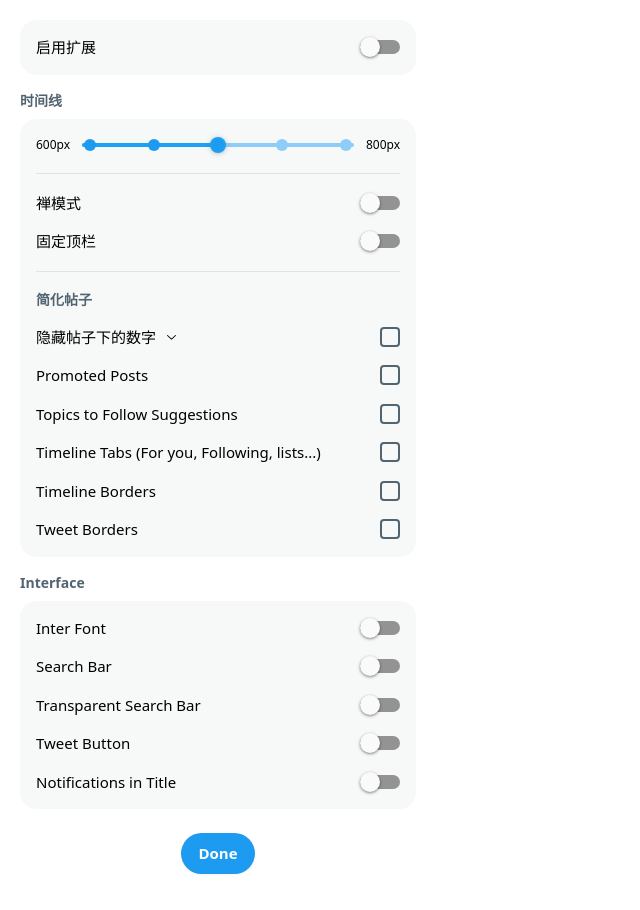
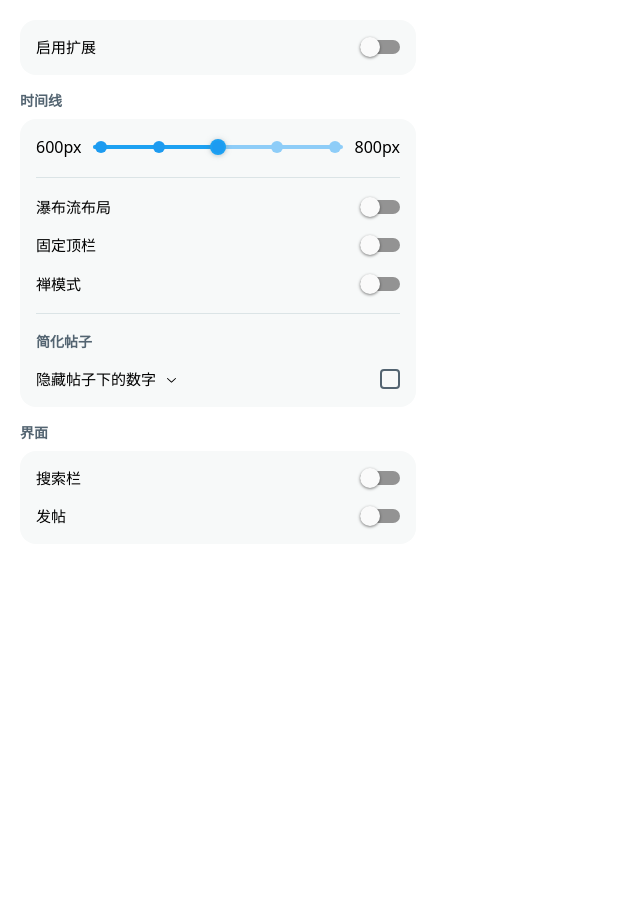
Before and after one commit to qzda/okjike-ui, a Next.js app in the folder entrypoints/popup/: page / in a window 1280 px wide. Shown: the whole page, without its empty margins (0-640 px from the left). After the commit the page ends 800 px from the top, so only its background shows below. Built offline with nearby package versions, Linux system fonts and the light colour scheme.

Commit message:
feat(popup): 布局、配置项

```diff
--- a/entrypoints/popup/components/Main.js
+++ b/entrypoints/popup/components/Main.js
@@ -1,13 +1,11 @@
 import ExtensionStatus from "./sections/ExtensionStatus";
 import InterfaceSection from "./sections/InterfaceSection";
-// import NavigationSection from "./sections/NavigationSection";
 import TimelineSection from "./sections/TimelineSection";
 
 const Main = () => (
   <main className="flex flex-col p-2 gap-y-4">
     <ExtensionStatus />
     <TimelineSection />
-    {/* <NavigationSection /> */}
     <InterfaceSection />
   </main>
 );
--- a/entrypoints/popup/components/controls/TimelineWidthSlider.js
+++ b/entrypoints/popup/components/controls/TimelineWidthSlider.js
@@ -76,7 +76,7 @@ const TimelineWidthSlider = () => {
   return (
     <form>
       <div className="flex items-center gap-x-3">
-        <span className="text-xs font-medium">600px</span>
+        <span className="text-base font-medium">600px</span>
         <StyledSlider
           onValueChange={async (value) => {
             if (value && value[0]) {
@@ -112,7 +112,7 @@ const TimelineWidthSlider = () => {
             ))}
           </span>
         </StyledSlider>
-        <span className="text-xs font-medium">800px</span>
+        <span className="text-base font-medium">800px</span>
       </div>
     </form>
   );
--- a/entrypoints/popup/components/controls/VanityCheckboxes.js
+++ b/entrypoints/popup/components/controls/VanityCheckboxes.js
@@ -1,5 +1,5 @@
 import { useEffect, useState } from "react";
-import { KeyAllVanity, KeyFollowCount, KeyLikeCount, KeyReplyCount, KeyRetweetCount } from "../../../../storage-keys";
+import { KeyAllVanity, KeyLikeCount, KeyReplyCount, KeyRetweetCount } from "../../../../storage-keys";
 import { getStorage, setStorage } from "../../utilities/chromeStorage";
 import ToggleChevron from "../ui/ToggleChevron";
 import { CheckboxControl } from "../ui/checkboxes";
@@ -10,7 +10,6 @@ const VanityCheckboxes = () => {
   const [hideReply, setHideReply] = useState(false);
   const [hideRetweet, setHideRetweet] = useState(false);
   const [hideLike, setHideLike] = useState(false);
-  const [hideFollow, setHideFollow] = useState(false);
 
   useEffect(() => {
     const getUserDefaultAll = async () => {
@@ -47,20 +46,11 @@ const VanityCheckboxes = () => {
         console.warn(error);
       }
     };
-    const getUserDefaultFollow = async () => {
-      try {
-        const userDefaultFollow = await getStorage(KeyFollowCount);
-        userDefaultFollow && setHideFollow(userDefaultFollow === "hide" ? true : false);
-      } catch (error) {
-        console.warn(error);
-      }
-    };
 
     getUserDefaultAll();
     getUserDefaultReply();
     getUserDefaultLike();
     getUserDefaultRetweet();
-    getUserDefaultFollow();
   }, []);
 
   const onCheckedChange = async (type, checked) => {
@@ -70,14 +60,12 @@ const VanityCheckboxes = () => {
         setHideReply(checked);
         setHideRetweet(checked);
         setHideLike(checked);
-        setHideFollow(checked);
         try {
           await setStorage({
             [KeyAllVanity]: checked ? "hide" : "show",
             [KeyReplyCount]: checked ? "hide" : "show",
             [KeyRetweetCount]: checked ? "hide" : "show",
             [KeyLikeCount]: checked ? "hide" : "show",
-            [KeyFollowCount]: checked ? "hide" : "show",
           });
         } catch (error) {
           console.warn(error);
@@ -116,17 +104,6 @@ const VanityCheckboxes = () => {
           console.warn(error);
         }
         break;
-
-      case "follow":
-        setHideFollow(checked);
-        try {
-          await setStorage({
-            [KeyFollowCount]: checked ? "hide" : "show",
-          });
-        } catch (error) {
-          console.warn(error);
-        }
-        break;
     }
   };
 
@@ -142,10 +119,9 @@ const VanityCheckboxes = () => {
       />
       {showVanityCheckboxes && (
         <div className="pl-3 flex flex-col gap-4 mb-2">
-          <CheckboxControl crossedIcon id="reply" label="Reply Count from Tweets" onCheckedChange={(checked) => onCheckedChange("reply", checked)} checked={hideReply} />
-          <CheckboxControl crossedIcon id="retweet" label="Retweet Count from Tweets" onCheckedChange={(checked) => onCheckedChange("retweet", checked)} checked={hideRetweet} />
-          <CheckboxControl crossedIcon id="like" label="Like Count from Tweets" onCheckedChange={(checked) => onCheckedChange("like", checked)} checked={hideLike} />
-          <CheckboxControl crossedIcon id="follow" label="Follower/Following Count" onCheckedChange={(checked) => onCheckedChange("follow", checked)} checked={hideFollow} />
+          <CheckboxControl crossedIcon id="reply" label="回复" onCheckedChange={(checked) => onCheckedChange("reply", checked)} checked={hideReply} />
+          <CheckboxControl crossedIcon id="retweet" label="转发" onCheckedChange={(checked) => onCheckedChange("retweet", checked)} checked={hideRetweet} />
+          <CheckboxControl crossedIcon id="like" label="点赞" onCheckedChange={(checked) => onCheckedChange("like", checked)} checked={hideLike} />
         </div>
       )}
     </>
--- a/entrypoints/popup/components/sections/InterfaceSection.js
+++ b/entrypoints/popup/components/sections/InterfaceSection.js
@@ -1,19 +1,16 @@
-import { KeyInterFont, KeySearchBar, KeyTitleNotifications, KeyTransparentSearch, KeyTweetButton } from "../../../../storage-keys";
+import { KeySearchBar, KeyTweetButton } from "../../../../storage-keys";
 import SectionLabel from "../ui/SectionLabel";
 import SwitchControl from "../ui/SwitchControl";
 
 const InterfaceSection = () => (
   <section className="flex flex-col gap-y-2">
-    <SectionLabel htmlFor="user-control-interface">Interface</SectionLabel>
+    <SectionLabel htmlFor="user-control-interface">界面</SectionLabel>
     <div id="user-control-interface">
       <form className="flex flex-col items-center justify-between px-4 dark:bg-x-bgTwoDark bg-x-bgTwo rounded-2xl">
         <div className="w-full py-4">
           <div className="flex flex-col gap-y-4">
-            <SwitchControl label="Inter Font" storageKey={KeyInterFont} />
-            <SwitchControl label="Search Bar" storageKey={KeySearchBar} />
-            <SwitchControl label="Transparent Search Bar" storageKey={KeyTransparentSearch} />
-            <SwitchControl label="Tweet Button" storageKey={KeyTweetButton} />
-            <SwitchControl label="Notifications in Title" storageKey={KeyTitleNotifications} />
+            <SwitchControl label="搜索栏" storageKey={KeySearchBar} />
+            <SwitchControl label="发帖" storageKey={KeyTweetButton} />
           </div>
         </div>
       </form>
--- a/entrypoints/popup/components/sections/TimelineSection.js
+++ b/entrypoints/popup/components/sections/TimelineSection.js
@@ -1,12 +1,4 @@
-import {
-  KeyRemovePromotedPosts,
-  KeyRemoveTimelineBorders,
-  KeyRemoveTimelineTabs,
-  KeyRemoveTopicsToFollow,
-  KeyRemoveTweetBorders,
-  KeyStickyHeader,
-  KeyWriterMode,
-} from "../../../../storage-keys";
+import { KeyStickyHeader, KeyWriterMode, KeyWaterfallMode } from "../../../../storage-keys";
 import useMounted from "../../utilities/hooks/useMounted";
 import TimelineWidthSlider from "../controls/TimelineWidthSlider";
 import VanityCheckboxes from "../controls/VanityCheckboxes";
@@ -14,7 +6,6 @@ import ControlsWrapper from "../ui/ControlsWrapper";
 import SectionLabel from "../ui/SectionLabel";
 import Separator from "../ui/Separator";
 import SwitchControl from "../ui/SwitchControl";
-import { LocalStorageCheckboxControl } from "../ui/checkboxes";
 
 const TimelineSection = () => {
   const mounted = useMounted();
@@ -26,16 +17,12 @@ const TimelineSection = () => {
         <ControlsWrapper id="user-control-timeline">
           <TimelineWidthSlider />
           <Separator />
+          <SwitchControl label="瀑布流布局" storageKey={KeyWaterfallMode} />
+          <SwitchControl label="固定顶栏" storageKey={KeyStickyHeader} />
           <SwitchControl label="禅模式" storageKey={KeyWriterMode} />
-          <SwitchControl label="固定顶栏" storageKey={KeyStickyHeader} />
           <Separator />
           <SectionLabel>简化帖子</SectionLabel>
           <VanityCheckboxes />
-          <LocalStorageCheckboxControl label="Promoted Posts" storageKey={KeyRemovePromotedPosts} crossedIcon />
-          <LocalStorageCheckboxControl label="Topics to Follow Suggestions" storageKey={KeyRemoveTopicsToFollow} crossedIcon />
-          <LocalStorageCheckboxControl label={`Timeline Tabs (For you, Following, lists...)`} storageKey={KeyRemoveTimelineTabs} crossedIcon />
-          <LocalStorageCheckboxControl label="Timeline Borders" storageKey={KeyRemoveTimelineBorders} crossedIcon />
-          <LocalStorageCheckboxControl label="Tweet Borders" storageKey={KeyRemoveTweetBorders} crossedIcon />
         </ControlsWrapper>
       ) : (
         <ControlsWrapper className="animate-pulse h-[115.5px]" />
--- a/entrypoints/popup/pages/index.js
+++ b/entrypoints/popup/pages/index.js
@@ -1,13 +1,9 @@
 import Main from "../components/Main";
-import Footer from "../components/sections/Footer";
-import Header from "../components/sections/Header";
 import Container from "../components/ui/Container";
 
 const IndexPage = () => (
   <Container>
-    {/* <Header /> */}
     <Main />
-    <Footer />
   </Container>
 );
 
--- a/entrypoints/popup/styles/globals.css
+++ b/entrypoints/popup/styles/globals.css
@@ -26,11 +26,11 @@
   margin: 0;
 }
 
-html,
+/* html,
 body,
 #__next {
   @apply h-full;
-}
+} */
 
 body {
   @apply antialiased dark:bg-x-bgOneDark bg-x-bgOne;
```
Also changed, not shown: 1 other file (tests, documents, lock files or other folders).
